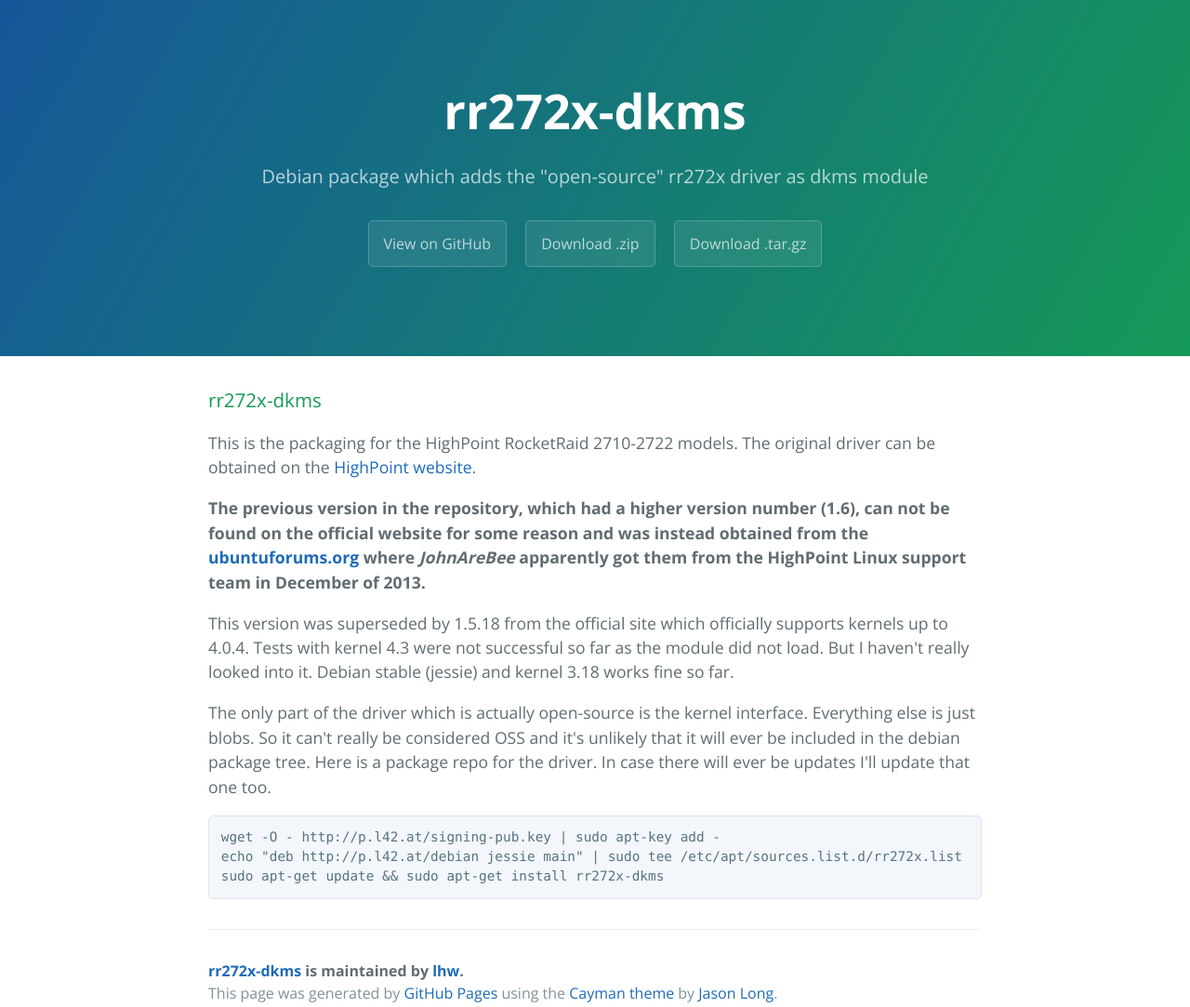
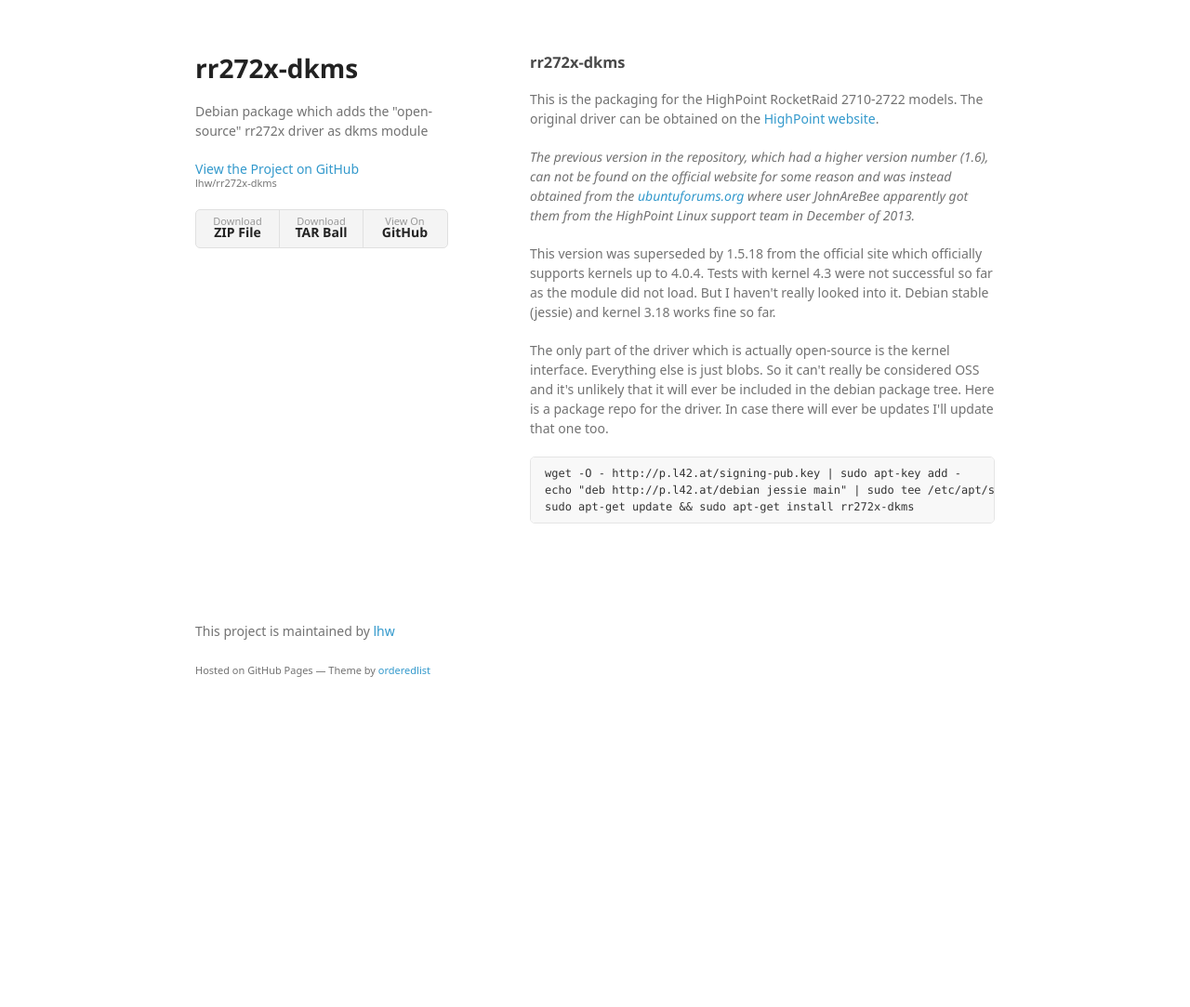
Before and after one commit to jkoenig72/rr272x-dkms, a plain HTML site: page index.html in a window 1280 px wide. Shown: the whole page at 93% size. After the commit the page ends 800 px from the top, so only its background shows below. Drawn offline with nearby package versions, Linux system fonts and the light colour scheme; a web font is replaced by a local one.

Commit message:
Create gh-pages branch via GitHub

```diff
--- a/index.html
+++ b/index.html
@@ -1,31 +1,40 @@
-<!DOCTYPE html>
-<html lang="en-us">
+<!doctype html>
+<html>
   <head>
-    <meta charset="UTF-8">
+    <meta charset="utf-8">
+    <meta http-equiv="X-UA-Compatible" content="chrome=1">
     <title>rr272x-dkms by lhw</title>
-    <meta name="viewport" content="width=device-width, initial-scale=1">
-    <link rel="stylesheet" type="text/css" href="stylesheets/normalize.css" media="screen">
-    <link href='https://fonts.googleapis.com/css?family=Open+Sans:400,700' rel='stylesheet' type='text/css'>
-    <link rel="stylesheet" type="text/css" href="stylesheets/stylesheet.css" media="screen">
-    <link rel="stylesheet" type="text/css" href="stylesheets/github-light.css" media="screen">
+
+    <link rel="stylesheet" href="stylesheets/styles.css">
+    <link rel="stylesheet" href="stylesheets/github-light.css">
+    <meta name="viewport" content="width=device-width">
+    <!--[if lt IE 9]>
+    <script src="//html5shiv.googlecode.com/svn/trunk/html5.js"></script>
+    <![endif]-->
   </head>
   <body>
-    <section class="page-header">
-      <h1 class="project-name">rr272x-dkms</h1>
-      <h2 class="project-tagline">Debian package which adds the &quot;open-source&quot; rr272x driver as dkms module</h2>
-      <a href="https://github.com/lhw/rr272x-dkms" class="btn">View on GitHub</a>
-      <a href="https://github.com/lhw/rr272x-dkms/zipball/master" class="btn">Download .zip</a>
-      <a href="https://github.com/lhw/rr272x-dkms/tarball/master" class="btn">Download .tar.gz</a>
-    </section>
+    <div class="wrapper">
+      <header>
+        <h1>rr272x-dkms</h1>
+        <p>Debian package which adds the &quot;open-source&quot; rr272x driver as dkms module</p>
 
-    <section class="main-content">
-      <h3>
+        <p class="view"><a href="https://github.com/lhw/rr272x-dkms">View the Project on GitHub <small>lhw/rr272x-dkms</small></a></p>
+
+
+        <ul>
+          <li><a href="https://github.com/lhw/rr272x-dkms/zipball/master">Download <strong>ZIP File</strong></a></li>
+          <li><a href="https://github.com/lhw/rr272x-dkms/tarball/master">Download <strong>TAR Ball</strong></a></li>
+          <li><a href="https://github.com/lhw/rr272x-dkms">View On <strong>GitHub</strong></a></li>
+        </ul>
+      </header>
+      <section>
+        <h3>
 <a id="rr272x-dkms" class="anchor" href="#rr272x-dkms" aria-hidden="true"><span aria-hidden="true" class="octicon octicon-link"></span></a>rr272x-dkms</h3>
 
 <p>This is the packaging for the HighPoint RocketRaid 2710-2722 models.
 The original driver can be obtained on the <a href="http://www.highpoint-tech.com/USA_new/CS-PCI-E_2_0_x8_Configuration.html">HighPoint website</a>.</p>
 
-<p><strong>The previous version in the repository, which had a higher version number (1.6), can not be found on the official website for some reason and was instead obtained from the <a href="http://ubuntuforums.org/showthread.php?t=2214489&amp;p=12974319">ubuntuforums.org</a> where <em>JohnAreBee</em> apparently got them from the HighPoint Linux support team in December of 2013.</strong></p>
+<p><em>The previous version in the repository, which had a higher version number (1.6), can not be found on the official website for some reason and was instead obtained from the <a href="http://ubuntuforums.org/showthread.php?t=2214489&amp;p=12974319">ubuntuforums.org</a> where user JohnAreBee apparently got them from the HighPoint Linux support team in December of 2013.</em></p>
 
 <p>This version was superseded by 1.5.18 from the official site which officially supports kernels up to 4.0.4. Tests with kernel 4.3 were not successful so far as the module did not load. But I haven't really looked into it. Debian stable (jessie) and kernel 3.18 works fine so far.</p>
 
@@ -37,15 +46,13 @@ Here is a package repo for the driver. In case there will ever be updates I'll u
 echo "deb http://p.l42.at/debian jessie main" | sudo tee /etc/apt/sources.list.d/rr272x.list
 sudo apt-get update &amp;&amp; sudo apt-get install rr272x-dkms
 </code></pre>
-
-      <footer class="site-footer">
-        <span class="site-footer-owner"><a href="https://github.com/lhw/rr272x-dkms">rr272x-dkms</a> is maintained by <a href="https://github.com/lhw">lhw</a>.</span>
-
-        <span class="site-footer-credits">This page was generated by <a href="https://pages.github.com">GitHub Pages</a> using the <a href="https://github.com/jasonlong/cayman-theme">Cayman theme</a> by <a href="https://twitter.com/jasonlong">Jason Long</a>.</span>
+      </section>
+      <footer>
+        <p>This project is maintained by <a href="https://github.com/lhw">lhw</a></p>
+        <p><small>Hosted on GitHub Pages &mdash; Theme by <a href="https://github.com/orderedlist">orderedlist</a></small></p>
       </footer>
-
-    </section>
-
+    </div>
+    <script src="javascripts/scale.fix.js"></script>
 
   </body>
 </html>
--- a/stylesheets/styles.css
+++ b/stylesheets/styles.css
@@ -1,10 +1,65 @@
-@import url(https://fonts.googleapis.com/css?family=Lato:300italic,700italic,300,700);
+@font-face {
+  font-family: 'Noto Sans';
+  font-weight: 400;
+  font-style: normal;
+  src: url('../fonts/Noto-Sans-regular/Noto-Sans-regular.eot');
+  src: url('../fonts/Noto-Sans-regular/Noto-Sans-regular.eot?#iefix') format('embedded-opentype'),
+       local('Noto Sans'),
+       local('Noto-Sans-regular'),
+       url('../fonts/Noto-Sans-regular/Noto-Sans-regular.woff2') format('woff2'),
+       url('../fonts/Noto-Sans-regular/Noto-Sans-regular.woff') format('woff'),
+       url('../fonts/Noto-Sans-regular/Noto-Sans-regular.ttf') format('truetype'),
+       url('../fonts/Noto-Sans-regular/Noto-Sans-regular.svg#NotoSans') format('svg');
+}
+
+@font-face {
+  font-family: 'Noto Sans';
+  font-weight: 700;
+  font-style: normal;
+  src: url('../fonts/Noto-Sans-700/Noto-Sans-700.eot');
+  src: url('../fonts/Noto-Sans-700/Noto-Sans-700.eot?#iefix') format('embedded-opentype'),
+       local('Noto Sans Bold'),
+       local('Noto-Sans-700'),
+       url('../fonts/Noto-Sans-700/Noto-Sans-700.woff2') format('woff2'),
+       url('../fonts/Noto-Sans-700/Noto-Sans-700.woff') format('woff'),
+       url('../fonts/Noto-Sans-700/Noto-Sans-700.ttf') format('truetype'),
+       url('../fonts/Noto-Sans-700/Noto-Sans-700.svg#NotoSans') format('svg');
+}
+
+@font-face {
+  font-family: 'Noto Sans';
+  font-weight: 400;
+  font-style: italic;
+  src: url('../fonts/Noto-Sans-italic/Noto-Sans-italic.eot');
+  src: url('../fonts/Noto-Sans-italic/Noto-Sans-italic.eot?#iefix') format('embedded-opentype'),
+       local('Noto Sans Italic'),
+       local('Noto-Sans-italic'),
+       url('../fonts/Noto-Sans-italic/Noto-Sans-italic.woff2') format('woff2'),
+       url('../fonts/Noto-Sans-italic/Noto-Sans-italic.woff') format('woff'),
+       url('../fonts/Noto-Sans-italic/Noto-Sans-italic.ttf') format('truetype'),
+       url('../fonts/Noto-Sans-italic/Noto-Sans-italic.svg#NotoSans') format('svg');
+}
+
+@font-face {
+  font-family: 'Noto Sans';
+  font-weight: 700;
+  font-style: italic;
+  src: url('../fonts/Noto-Sans-700italic/Noto-Sans-700italic.eot');
+  src: url('../fonts/Noto-Sans-700italic/Noto-Sans-700italic.eot?#iefix') format('embedded-opentype'),
+       local('Noto Sans Bold Italic'),
+       local('Noto-Sans-700italic'),
+       url('../fonts/Noto-Sans-700italic/Noto-Sans-700italic.woff2') format('woff2'),
+       url('../fonts/Noto-Sans-700italic/Noto-Sans-700italic.woff') format('woff'),
+       url('../fonts/Noto-Sans-700italic/Noto-Sans-700italic.ttf') format('truetype'),
+       url('../fonts/Noto-Sans-700italic/Noto-Sans-700italic.svg#NotoSans') format('svg');
+}
 
 body {
+  background-color: #fff;
   padding:50px;
-  font:14px/1.5 Lato, "Helvetica Neue", Helvetica, Arial, sans-serif;
-  color:#777;
-  font-weight:300;
+  font: 14px/1.5 "Noto Sans", "Helvetica Neue", Helvetica, Arial, sans-serif;
+  color:#727272;
+  font-weight:400;
 }
 
 h1, h2, h3, h4, h5, h6 {
@@ -34,15 +89,22 @@ h3, h4, h5, h6 {
 
 a {
   color:#39c;
-  font-weight:400;
   text-decoration:none;
+}
+
+a:hover {
+  color:#069;
 }
 
 a small {
   font-size:11px;
   color:#777;
-  margin-top:-0.6em;
+  margin-top:-0.3em;
   display:block;
+}
+
+a:hover small {
+  color:#777;
 }
 
 .wrapper {
@@ -58,7 +120,7 @@ blockquote {
 }
 
 code, pre {
-  font-family:Monaco, Bitstream Vera Sans Mono, Lucida Console, Terminal;
+  font-family:Monaco, Bitstream Vera Sans Mono, Lucida Console, Terminal, Consolas, Liberation Mono, DejaVu Sans Mono, Courier New, monospace;
   color:#333;
   font-size:12px;
 }
@@ -99,33 +161,32 @@ header {
   width:270px;
   float:left;
   position:fixed;
+  -webkit-font-smoothing:subpixel-antialiased;
 }
 
 header ul {
   list-style:none;
   height:40px;
-
   padding:0;
-
-  background: #eee;
-  background: -moz-linear-gradient(top, #f8f8f8 0%, #dddddd 100%);
-  background: -webkit-gradient(linear, left top, left bottom, color-stop(0%,#f8f8f8), color-stop(100%,#dddddd));
-  background: -webkit-linear-gradient(top, #f8f8f8 0%,#dddddd 100%);
-  background: -o-linear-gradient(top, #f8f8f8 0%,#dddddd 100%);
-  background: -ms-linear-gradient(top, #f8f8f8 0%,#dddddd 100%);
-  background: linear-gradient(top, #f8f8f8 0%,#dddddd 100%);
-
+  background: #f4f4f4;
   border-radius:5px;
-  border:1px solid #d2d2d2;
-  box-shadow:inset #fff 0 1px 0, inset rgba(0,0,0,0.03) 0 -1px 0;
+  border:1px solid #e0e0e0;
   width:270px;
 }
 
 header li {
   width:89px;
   float:left;
-  border-right:1px solid #d2d2d2;
+  border-right:1px solid #e0e0e0;
   height:40px;
+}
+
+header li:first-child a {
+  border-radius:5px 0 0 5px;
+}
+
+header li:last-child a {
+  border-radius:0 5px 5px 0;
 }
 
 header ul a {
@@ -135,17 +196,20 @@ header ul a {
   display:block;
   text-align:center;
   padding-top:6px;
-  height:40px;
+  height:34px;
+}
+
+header ul a:hover {
+  color:#999;
+}
+
+header ul a:active {
+  background-color:#f0f0f0;
 }
 
 strong {
   color:#222;
   font-weight:700;
-}
-
-header ul li + li {
-  width:88px;
-  border-left:1px solid #fff;
 }
 
 header ul li + li + li {
@@ -181,6 +245,7 @@ footer {
   float:left;
   position:fixed;
   bottom:50px;
+  -webkit-font-smoothing:subpixel-antialiased;
 }
 
 @media print, screen and (max-width: 960px) {
@@ -242,7 +307,11 @@ footer {
   }
 
   header ul {
-    display:none;
+    width:99%;
+  }
+
+  header li, header ul li + li + li {
+    width:33%;
   }
 }
 
```
Also changed, not shown: params.json (+1 -1 lines).
